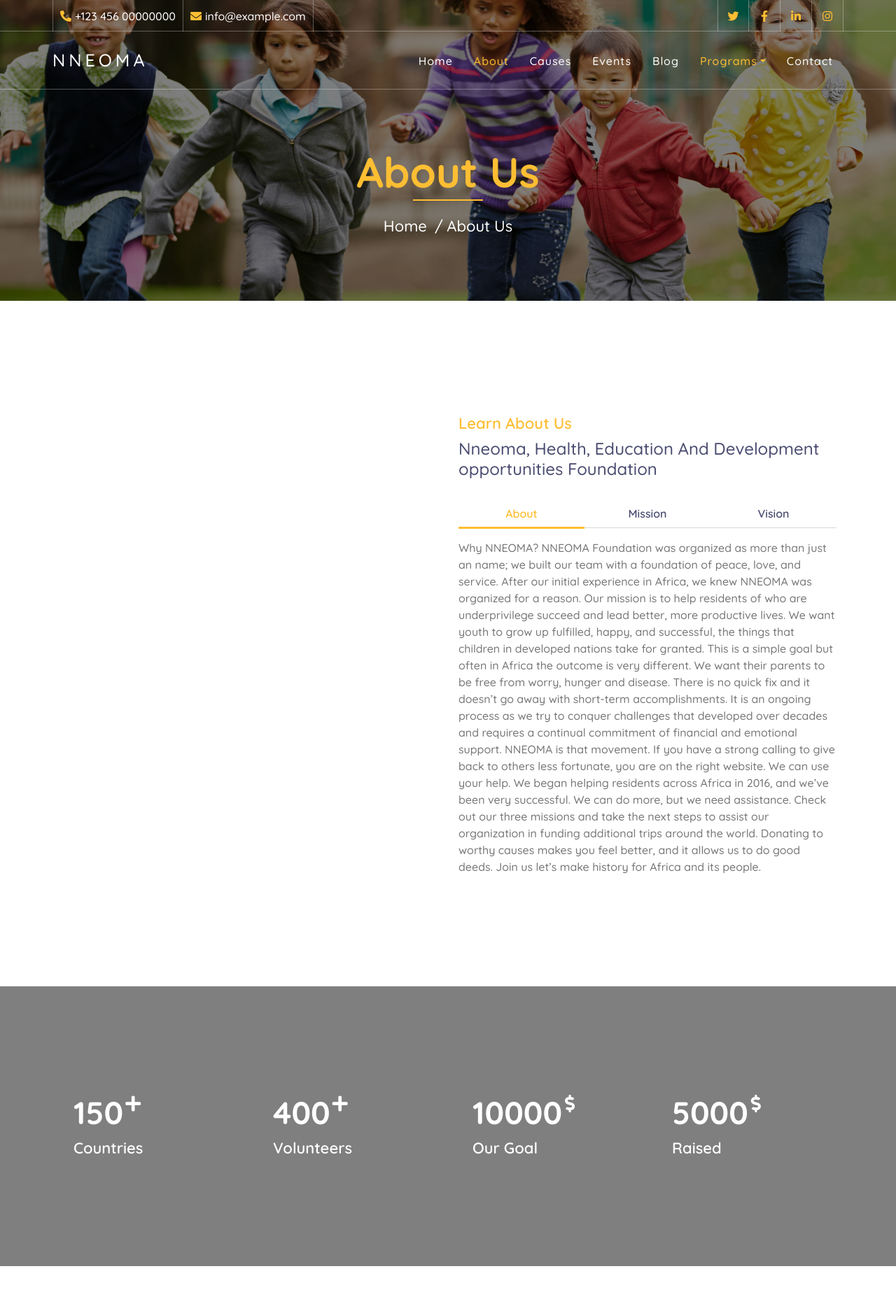
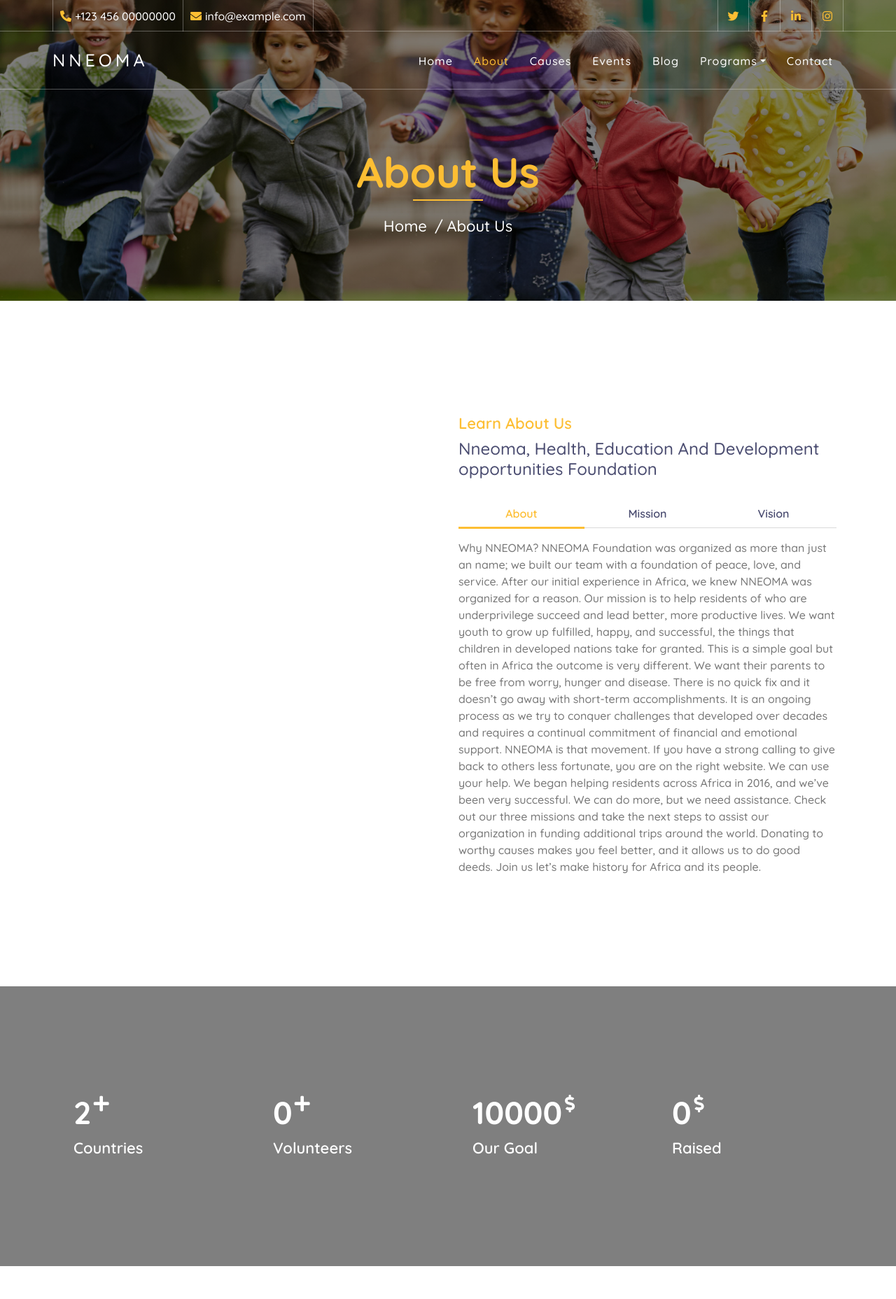
Before and after one commit to chrisunday2013/nonprofit, a Django app: page /about in a window 1280 px wide. Shown: the top 1857 px of the page at 70% size. Run offline with Django 4.2, Linux system fonts and the light colour scheme; some libraries are stand-ins or nearby versions.

Commit message:
causes we serve edited

```diff
--- a/templates/about.html
+++ b/templates/about.html
@@ -73,7 +73,7 @@
                         <a href="event" class="nav-item nav-link">Events</a>
                         <a href="blog" class="nav-item nav-link">Blog</a>
                         <div class="nav-item dropdown">
-                            <a href="#" class="nav-link dropdown-toggle active" data-toggle="dropdown">Programs</a>
+                            <a href="#" class="nav-link dropdown-toggle " data-toggle="dropdown">Programs</a>
                             <div class="dropdown-menu">
                                 <a href="health" class="dropdown-item">Health</a>
                                 <a href="education" class="dropdown-item">Education</a>
@@ -169,7 +169,7 @@
                         <div class="facts-item">
                             <i class="flaticon-home"></i>
                             <div class="facts-text">
-                                <h3 class="facts-plus" data-toggle="counter-up">150</h3>
+                                <h3 class="facts-plus" data-toggle="counter-up">2</h3>
                                 <p>Countries</p>
                             </div>
                         </div>
@@ -178,7 +178,7 @@
                         <div class="facts-item">
                             <i class="flaticon-charity"></i>
                             <div class="facts-text">
-                                <h3 class="facts-plus" data-toggle="counter-up">400</h3>
+                                <h3 class="facts-plus" data-toggle="counter-up">0</h3>
                                 <p>Volunteers</p>
                             </div>
                         </div>
@@ -196,7 +196,7 @@
                         <div class="facts-item">
                             <i class="flaticon-donation"></i>
                             <div class="facts-text">
-                                <h3 class="facts-dollar" data-toggle="counter-up">5000</h3>
+                                <h3 class="facts-dollar" data-toggle="counter-up">0</h3>
                                 <p>Raised</p>
                             </div>
                         </div>
--- a/templates/blog.html
+++ b/templates/blog.html
@@ -73,7 +73,7 @@
                         <a href="event" class="nav-item nav-link">Events</a>
                         <a href="blog" class="nav-item nav-link active">Blog</a>
                         <div class="nav-item dropdown">
-                            <a href="#" class="nav-link dropdown-toggle active" data-toggle="dropdown">Programs</a>
+                            <a href="#" class="nav-link dropdown-toggle" data-toggle="dropdown">Programs</a>
                             <div class="dropdown-menu">
                                 <a href="health" class="dropdown-item">Health</a>
                                 <a href="education" class="dropdown-item">Education</a>
--- a/templates/causes.html
+++ b/templates/causes.html
@@ -73,7 +73,7 @@
                         <a href="event" class="nav-item nav-link">Events</a>
                         <a href="blog" class="nav-item nav-link">Blog</a>
                         <div class="nav-item dropdown">
-                            <a href="#" class="nav-link dropdown-toggle active" data-toggle="dropdown">Programs</a>
+                            <a href="#" class="nav-link dropdown-toggle " data-toggle="dropdown">Programs</a>
                             <div class="dropdown-menu">
                                 <a href="health" class="dropdown-item">Health</a>
                                 <a href="education" class="dropdown-item">Education</a>
--- a/templates/contact.html
+++ b/templates/contact.html
@@ -73,7 +73,7 @@
                         <a href="event" class="nav-item nav-link">Events</a>
                         <a href="blog" class="nav-item nav-link">Blog</a>
                         <div class="nav-item dropdown">
-                            <a href="#" class="nav-link dropdown-toggle active" data-toggle="dropdown">Programs</a>
+                            <a href="#" class="nav-link dropdown-toggle " data-toggle="dropdown">Programs</a>
                             <div class="dropdown-menu">
                                 <a href="health" class="dropdown-item">Health</a>
                                 <a href="education" class="dropdown-item">Education</a>
--- a/templates/development.html
+++ b/templates/development.html
@@ -73,7 +73,7 @@
                         <a href="event" class="nav-item nav-link">Events</a>
                         <a href="blog" class="nav-item nav-link">Blog</a>
                         <div class="nav-item dropdown">
-                            <a href="#" class="nav-link dropdown-toggle active" data-toggle="dropdown">Programs</a>
+                            <a href="#" class="nav-link dropdown-toggle " data-toggle="dropdown">Programs</a>
                             <div class="dropdown-menu">
                                 <a href="health" class="dropdown-item">Health</a>
                                 <a href="education" class="dropdown-item">Education</a>
--- a/templates/donate.html
+++ b/templates/donate.html
@@ -73,7 +73,7 @@
                         <a href="event" class="nav-item nav-link">Events</a>
                         <a href="blog" class="nav-item nav-link">Blog</a>
                         <div class="nav-item dropdown">
-                            <a href="#" class="nav-link dropdown-toggle active" data-toggle="dropdown">Programs</a>
+                            <a href="#" class="nav-link dropdown-toggle " data-toggle="dropdown">Programs</a>
                             <div class="dropdown-menu">
                                 <a href="health" class="dropdown-item">Health</a>
                                 <a href="education" class="dropdown-item">Education</a>
--- a/templates/education.html
+++ b/templates/education.html
@@ -73,7 +73,7 @@
                         <a href="event" class="nav-item nav-link">Events</a>
                         <a href="blog" class="nav-item nav-link">Blog</a>
                         <div class="nav-item dropdown">
-                            <a href="#" class="nav-link dropdown-toggle active" data-toggle="dropdown">Programs</a>
+                            <a href="#" class="nav-link dropdown-toggle " data-toggle="dropdown">Programs</a>
                             <div class="dropdown-menu">
                                 <a href="health" class="dropdown-item">Health</a>
                                 <a href="education" class="dropdown-item">Education</a>
--- a/templates/event.html
+++ b/templates/event.html
@@ -73,7 +73,7 @@
                         <a href="event" class="nav-item nav-link active">Events</a>
                         <a href="blog" class="nav-item nav-link">Blog</a>
                         <div class="nav-item dropdown">
-                            <a href="#" class="nav-link dropdown-toggle active" data-toggle="dropdown">Programs</a>
+                            <a href="#" class="nav-link dropdown-toggle " data-toggle="dropdown">Programs</a>
                             <div class="dropdown-menu">
                                 <a href="health" class="dropdown-item">Health</a>
                                 <a href="education" class="dropdown-item">Education</a>
--- a/templates/health.html
+++ b/templates/health.html
@@ -73,7 +73,7 @@
                         <a href="event" class="nav-item nav-link">Events</a>
                         <a href="blog" class="nav-item nav-link">Blog</a>
                         <div class="nav-item dropdown">
-                            <a href="#" class="nav-link dropdown-toggle active" data-toggle="dropdown">Programs</a>
+                            <a href="#" class="nav-link dropdown-toggle " data-toggle="dropdown">Programs</a>
                             <div class="dropdown-menu">
                                 <a href="health" class="dropdown-item">Health</a>
                                 <a href="education" class="dropdown-item">Education</a>
--- a/templates/index.html
+++ b/templates/index.html
@@ -73,7 +73,7 @@
                         <a href="event" class="nav-item nav-link">Events</a>
                         <a href="blog" class="nav-item nav-link">Blog</a>
                         <div class="nav-item dropdown">
-                            <a href="#" class="nav-link dropdown-toggle active" data-toggle="dropdown">Programs</a>
+                            <a href="#" class="nav-link dropdown-toggle" data-toggle="dropdown">Programs</a>
                             <div class="dropdown-menu">
                                 <a href="health" class="dropdown-item">Health</a>
                                 <a href="education" class="dropdown-item">Education</a>
--- a/templates/service.html
+++ b/templates/service.html
@@ -73,7 +73,7 @@
                         <a href="event" class="nav-item nav-link">Events</a>
                         <a href="blog" class="nav-item nav-link">Blog</a>
                         <div class="nav-item dropdown">
-                            <a href="#" class="nav-link dropdown-toggle active" data-toggle="dropdown">Programs</a>
+                            <a href="#" class="nav-link dropdown-toggle " data-toggle="dropdown">Programs</a>
                             <div class="dropdown-menu">
                                 <a href="health" class="dropdown-item">Health</a>
                                 <a href="education" class="dropdown-item">Education</a>
--- a/templates/team.html
+++ b/templates/team.html
@@ -73,7 +73,7 @@
                         <a href="event" class="nav-item nav-link">Events</a>
                         <a href="blog" class="nav-item nav-link">Blog</a>
                         <div class="nav-item dropdown">
-                            <a href="#" class="nav-link dropdown-toggle active" data-toggle="dropdown">Programs</a>
+                            <a href="#" class="nav-link dropdown-toggle " data-toggle="dropdown">Programs</a>
                             <div class="dropdown-menu">
                                 <a href="health" class="dropdown-item">Health</a>
                                 <a href="service" class="dropdown-item">Education</a>
--- a/templates/volunteer.html
+++ b/templates/volunteer.html
@@ -73,7 +73,7 @@
                         <a href="event" class="nav-item nav-link">Events</a>
                         <a href="blog" class="nav-item nav-link">Blog</a>
                         <div class="nav-item dropdown">
-                            <a href="#" class="nav-link dropdown-toggle active" data-toggle="dropdown">Programs</a>
+                            <a href="#" class="nav-link dropdown-toggle " data-toggle="dropdown">Programs</a>
                             <div class="dropdown-menu">
                                 <a href="single" class="dropdown-item">Health</a>
                                 <a href="education" class="dropdown-item">Education</a>
```
